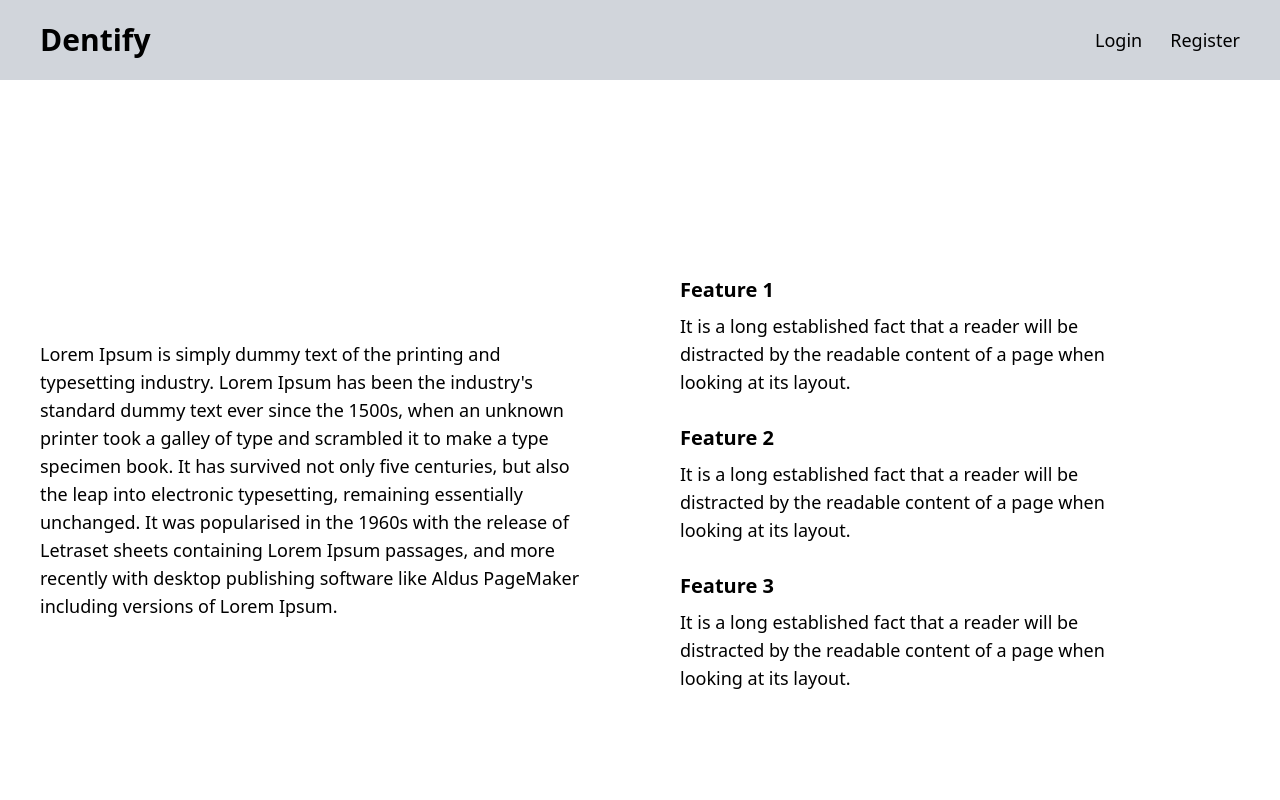
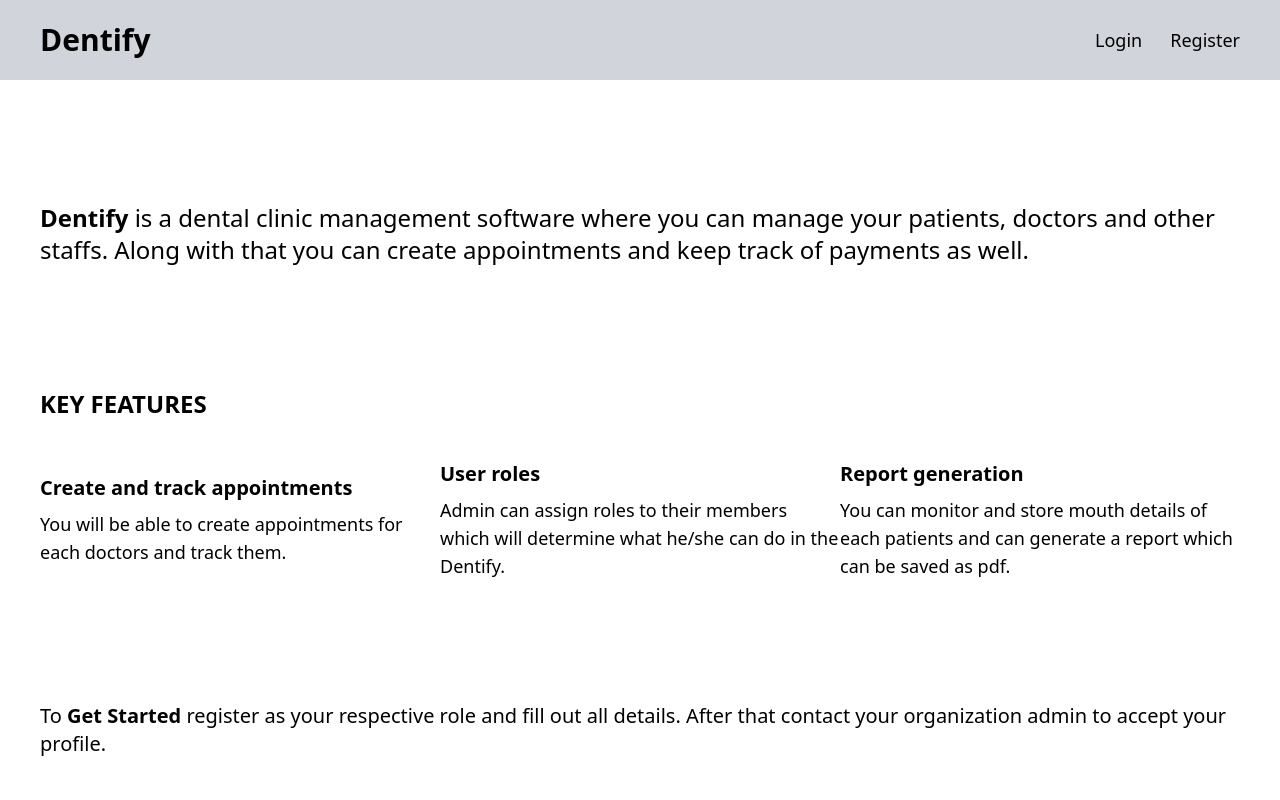
Before and after one commit to PapaTech-devs/Dentify-Frontend, a React (Create React App) app: page / in a window 1280 px wide. Shown: the top 800 px of the page. Built offline with nearby package versions, Linux system fonts and the light colour scheme; no server answers.

Commit message:
refactor: improved the front page

```diff
--- a/src/routes/LandingPage.js
+++ b/src/routes/LandingPage.js
@@ -4,43 +4,48 @@ import Footer from "../components/Footer";
 export default function LandingPage() {
   return (
     <>
-      <div className="h-full px-4 md:px-10 md:flex items-center justify-between my-4 md:my-0">
-        <p className="md:w-1/2 md:pr-10 text-lg">
-          Lorem Ipsum is simply dummy text of the printing and typesetting
-          industry. Lorem Ipsum has been the industry's standard dummy text ever
-          since the 1500s, when an unknown printer took a galley of type and
-          scrambled it to make a type specimen book. It has survived not only
-          five centuries, but also the leap into electronic typesetting,
-          remaining essentially unchanged. It was popularised in the 1960s with
-          the release of Letraset sheets containing Lorem Ipsum passages, and
-          more recently with desktop publishing software like Aldus PageMaker
-          including versions of Lorem Ipsum.
+      <div className="h-full px-4 md:px-10 md:flex flex-col items-start justify-evenly my-4 md:my-0">
+        <p className="text-2xl font-light">
+          <p className="inline font-black">Dentify</p> is a dental clinic
+          management software where you can manage your patients, doctors and
+          other staffs. Along with that you can create appointments and keep
+          track of payments as well.
         </p>
-        <div className="md:w-1/2 md:pl-10 space-y-5">
+        <div className="flex flex-col">
+          <p className="text-2xl font-bold pb-8">KEY FEATURES</p>
+          <div className="md:flex md:items-center">
             <div className="md:w-5/6">
-            <p className="text-xl font-semibold py-2">Feature 1</p>
+              <p className="text-xl font-semibold py-2">
+                Create and track appointments
+              </p>
               <p className="text-lg">
-              It is a long established fact that a reader will be distracted by
-              the readable content of a page when looking at its layout.
+                You will be able to create appointments for each doctors and
+                track them.
               </p>
             </div>
 
             <div className="md:w-5/6">
-            <p className="text-xl font-semibold py-2">Feature 2</p>
+              <p className="text-xl font-semibold py-2">User roles</p>
               <p className="text-lg">
-              It is a long established fact that a reader will be distracted by
-              the readable content of a page when looking at its layout.
+                Admin can assign roles to their members which will determine
+                what he/she can do in the Dentify.
               </p>
             </div>
 
             <div className="md:w-5/6">
-            <p className="text-xl font-semibold py-2">Feature 3</p>
+              <p className="text-xl font-semibold py-2">Report generation</p>
               <p className="text-lg">
-              It is a long established fact that a reader will be distracted by
-              the readable content of a page when looking at its layout.
+                You can monitor and store mouth details of each patients and can
+                generate a report which can be saved as pdf.
               </p>
             </div>
           </div>
+        </div>
+        <p className="text-xl">
+          To <p className="inline font-bold">Get Started</p> register as your
+          respective role and fill out all details. After that contact your
+          organization admin to accept your profile.
+        </p>
       </div>
       <Footer />
     </>
```
Lines whose indentation alone changed are shown as unchanged.
